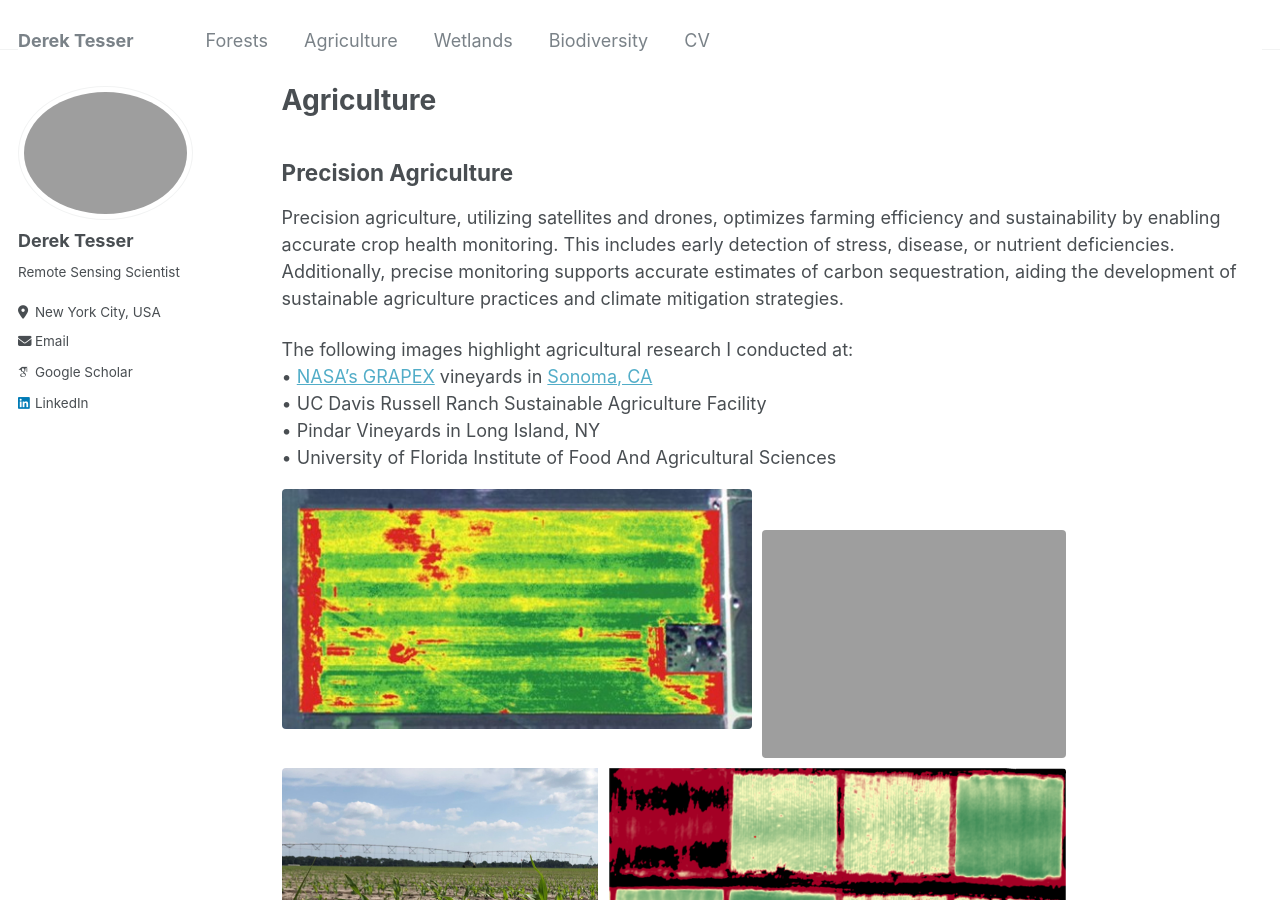
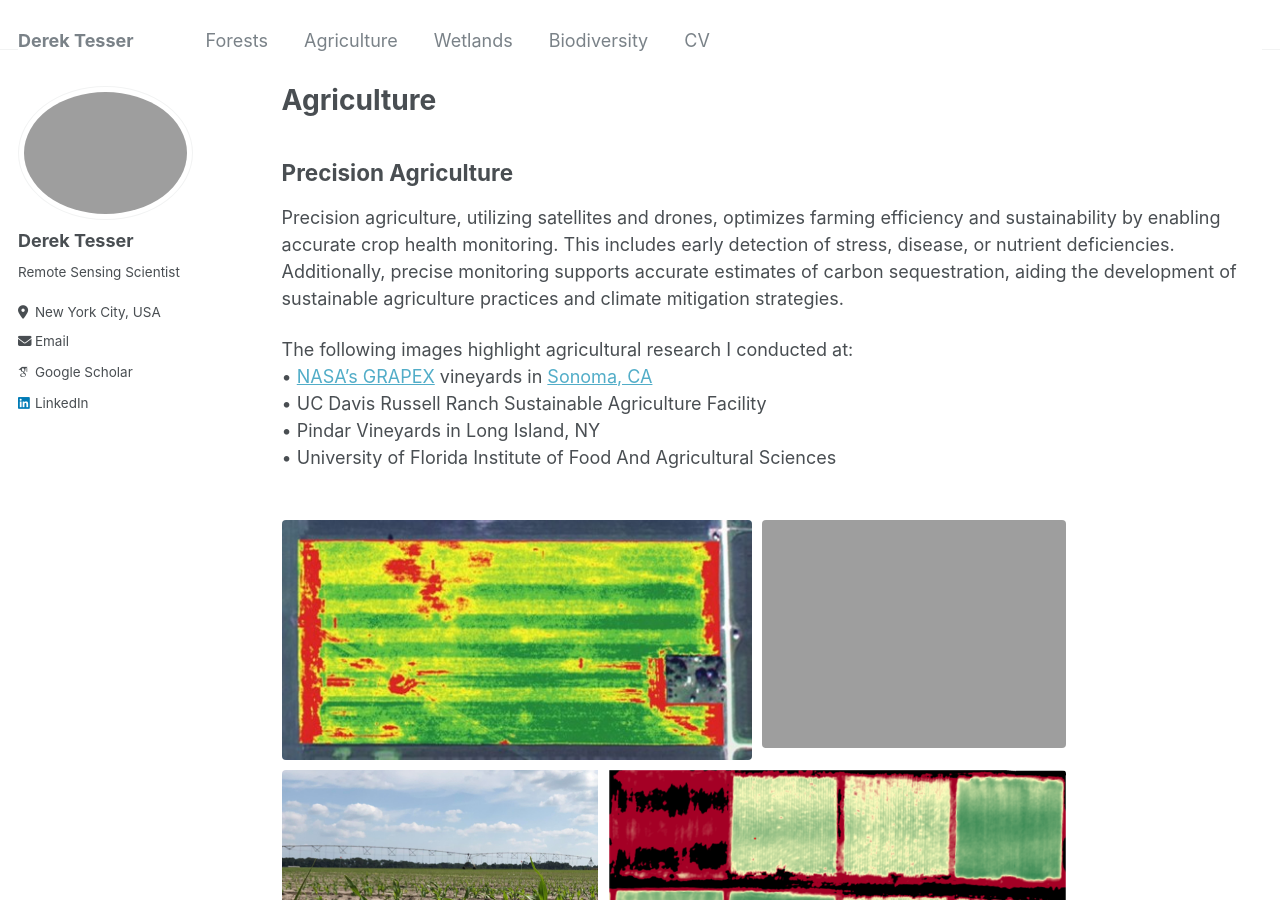
Before and after one commit to dstesser/dstesser.github.io, a Jekyll site: the page built from _pages/agriculture.md, in a window 1280 px wide and 900 px high. Built offline with Jekyll 4.4.1, drawn with Linux system fonts in a browser that asks for light colours; some web fonts are replaced.

Commit message:
Update agriculture.md

```diff
--- a/_pages/agriculture.md
+++ b/_pages/agriculture.md
@@ -18,9 +18,9 @@ The following images highlight agricultural research I conducted at:<br>
 • Pindar Vineyards in Long Island, NY<br>
 • University of Florida Institute of Food And Agricultural Sciences
 
-<div style="text-align: center;">
+<div style="text-align: center; margin-top: -10px">
     <div style="display: flex; flex-wrap">
-        <figure style="width: 48%; margin-top: -5px">
+        <figure style="width: 48%;">
             <img src="https://raw.githubusercontent.com/dstesser/dstesser.github.io/master/images/slantrangegallo.jpg" style="width: 100%;" alt="pindarvineyard">
         </figure>
         <div style="width: 1%;"></div> <!-- Add a spacer -->
```
